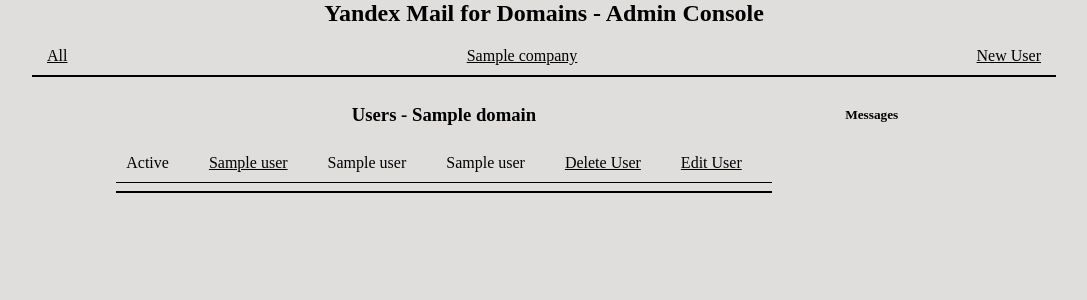
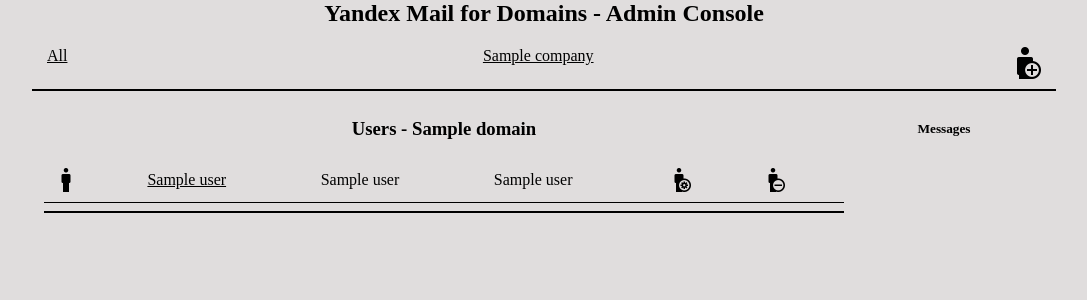
Before and after one commit to edkliff/yandex-mail, a Flask app: template app/templates/mails.html in a window 1280 px wide. Shown: the top 300 px of the page, without its empty margins (96-1183 px from the left). Run offline with Flask 2, Linux system fonts and the light colour scheme; the template is opened without the code that fills it: most values are stand-ins (such as "Sample title", 1, 10 or a date in 2020); parts of the project's set-up code (start-up, migrations or seed data) failed here and were passed over.

Commit message:
Redesign #2 - Icons

```diff
--- a/app/static/base.css
+++ b/app/static/base.css
@@ -71,7 +71,7 @@ select {
 }
 
 .main-screen {
-    max-width: 800px;
+    width: 800px;
     background: #E0DDDD;
 }
 
--- a/app/templates/base.html
+++ b/app/templates/base.html
@@ -23,14 +23,14 @@
                         </div>
                     {% endfor %}
                     <div>
-                        <a href="/new">New User </a>
+                        <a href="/new"><img src="/static/images/new.png" alt="New User"></a>
                     </div>
                 </div>
                 <hr>
             </div>
             <div class="blocks-flex">
                 <div class="main-screen">
-                        {% block content %}{% endblock %}
+                    {% block content %}{% endblock %}
                     <hr>
                 </div>
                 <div class="logs">
--- a/app/templates/edit_user.html
+++ b/app/templates/edit_user.html
@@ -1,7 +1,7 @@
 {% extends "base.html" %}
 
 {% block content %}
-    <center>
+
         <h3>Edit account</h3>
         <form action="" method="post">
             {{ form.hidden_tag() }}
@@ -19,5 +19,5 @@
         </p>
         <p>{{ form.submit() }}</p>
         </form>
-    </center>
+
 {% endblock %}
--- a/app/templates/mails.html
+++ b/app/templates/mails.html
@@ -13,16 +13,16 @@
 
                     <td>
                         {% if user[4] %}
-                        Active
+                        <img src="/static/images/active.png" alt="Active">
                         {% else %}
-                        Not Active
+                        <img src="/static/images/blocked.png" alt="Blocked">
                         {% endif %}
                     </td>
                     <td><a href="/edit/{{ user[0] }}">{{ user[1] }}</a></td>
                     <td>{{ user[2] }}</td>
                     <td>{{ user[3] }}</td>
-                    <td><a href="/delete/{{ user[5] }}/{{ user[0] }}">Delete User</a></td>
-                    <td><a href="/edit/{{ user[0] }}">Edit User</a></td>
+                    <td><a href="/edit/{{ user[0] }}"><img src="/static/images/edit.png" alt="Edit User"></a></td>
+                    <td><a href="/delete/{{ user[5] }}/{{ user[0] }}"><img src="/static/images/delete.png" alt="Delete User"> </a></td>
                 </tr>
             {% endfor %}
         </table>
```
Also changed, not shown: app/static/images/active.png (added), app/static/images/blocked.png (added), app/static/images/delete.png (added), app/static/images/edit.png (added), app/static/images/new.png (added).
